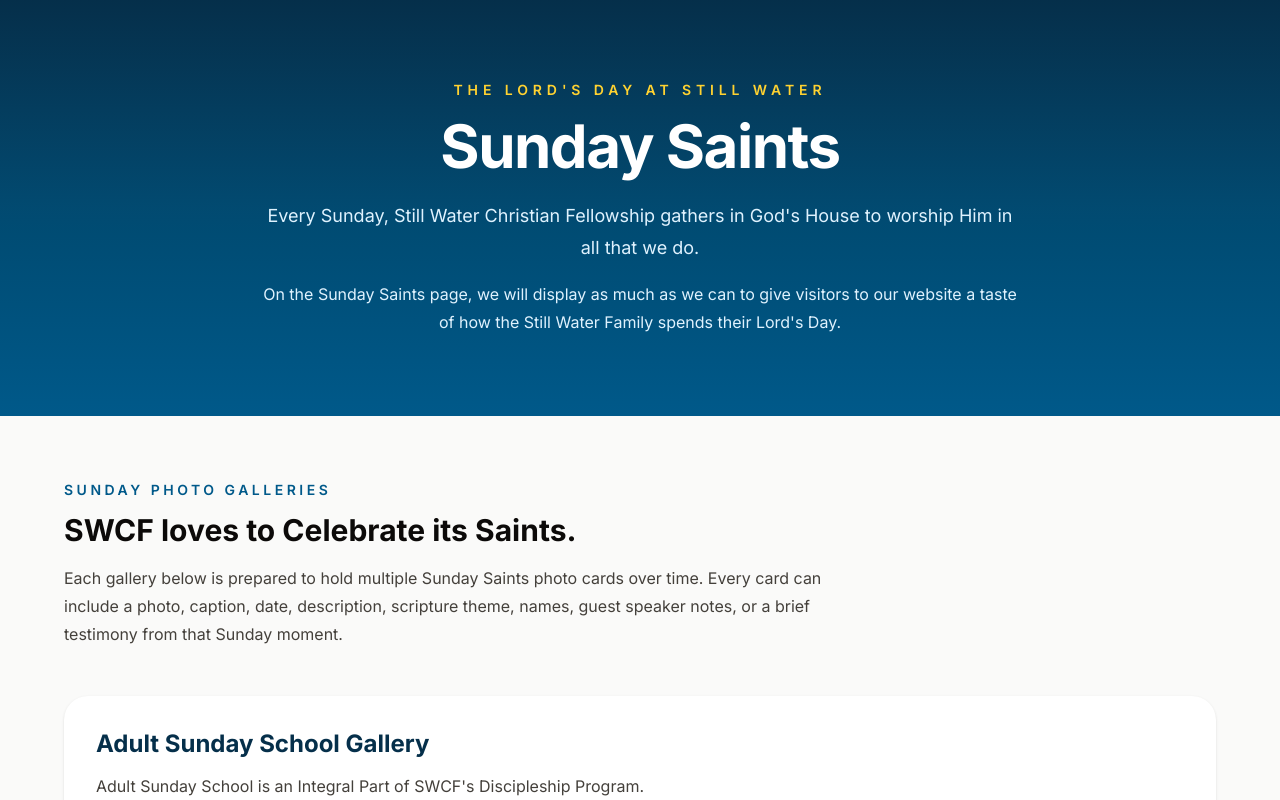
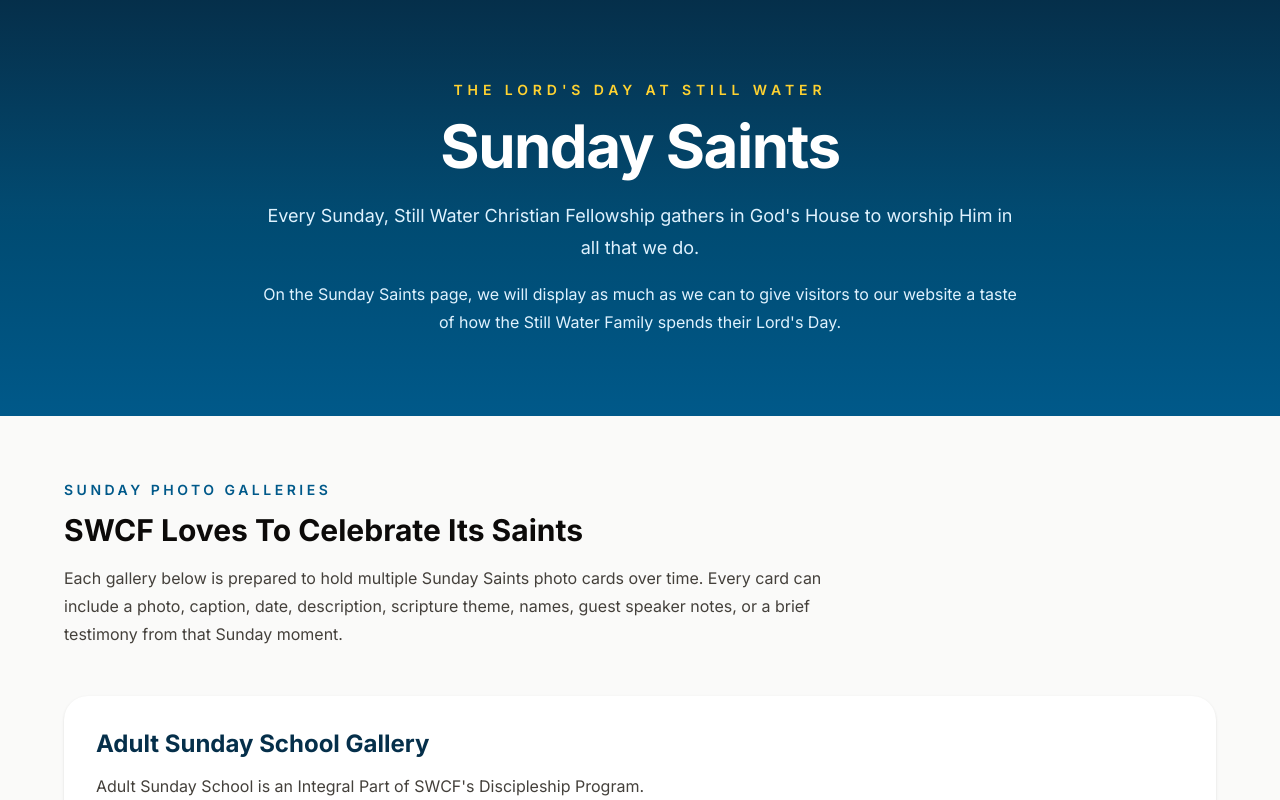
Before and after one commit to edesent/stillwater-christian-fellowship, a Next.js app: page /sunday-saints in a window 1280 px wide. Shown: the top 800 px of the page. Built offline with nearby package versions, Linux system fonts and the light colour scheme.

Commit message:
Updated Sunday Photo Galleries heading capitalization

```diff
--- a/src/app/sunday-saints/page.tsx
+++ b/src/app/sunday-saints/page.tsx
@@ -61,7 +61,7 @@ export default function SundaySaintsPage() {
               Sunday Photo Galleries
             </p>
             <h2 className="mt-3 text-3xl font-bold text-stone-950">
-              SWCF loves to Celebrate its Saints.
+              SWCF Loves To Celebrate Its Saints
             </h2>
             <p className="mt-4 leading-7 text-stone-700">
               Each gallery below is prepared to hold multiple Sunday Saints photo cards over time. Every card can include a photo, caption, date, description, scripture theme, names, guest speaker notes, or a brief testimony from that Sunday moment.
```
